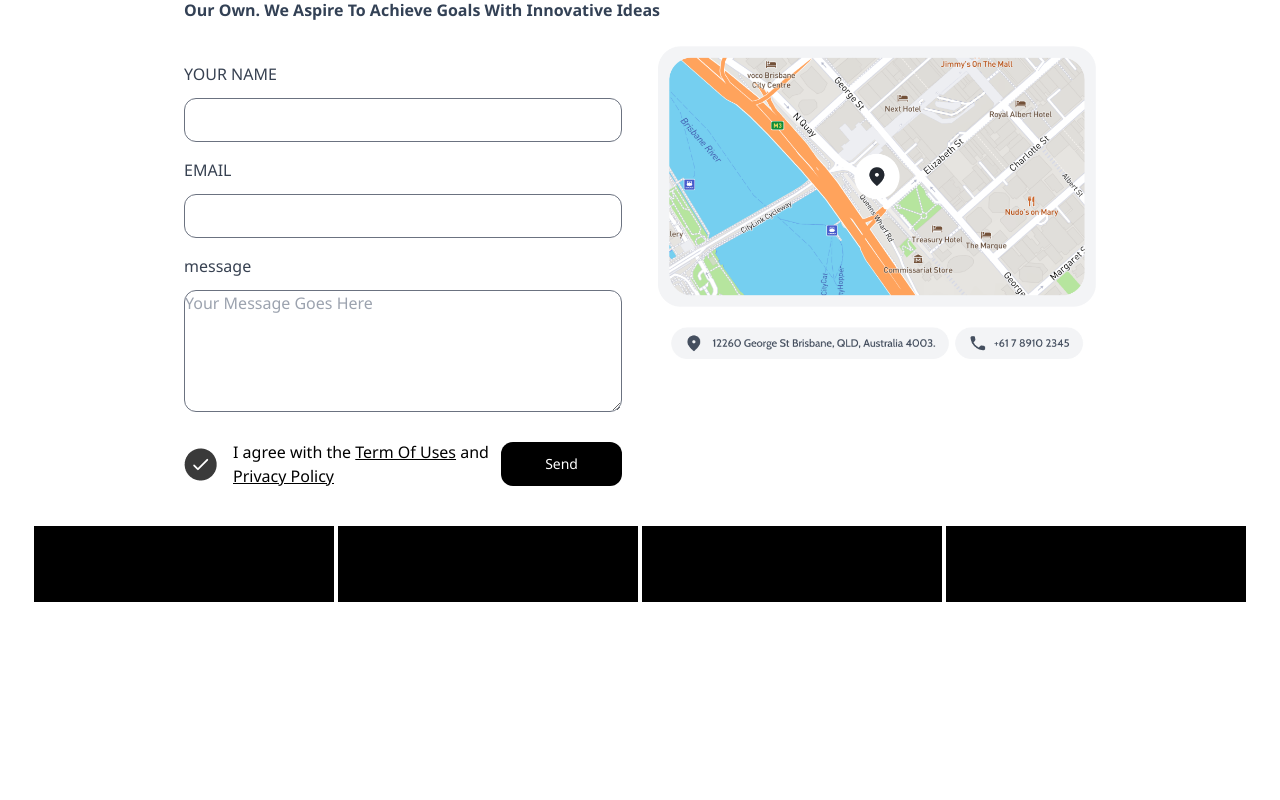
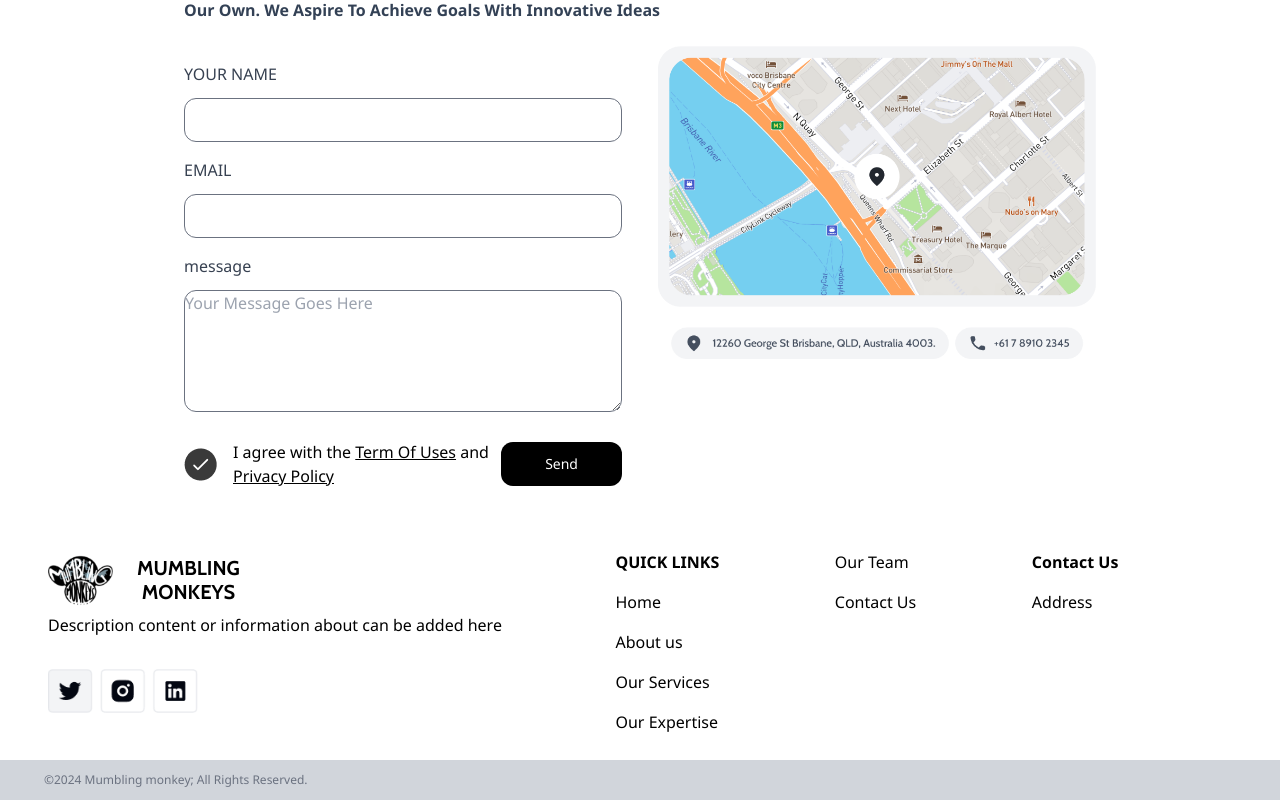
Before and after one commit to aazacz/Mumbling-Monkey, a React (Vite) app: page / in a window 1280 px wide. Shown: the part 2718-3518 px from the top of the page. Before the commit the page ends 3322 px from the top, so only its background shows below. Built offline with nearby package versions, Linux system fonts and the light colour scheme.

Commit message:
added Footer

```diff
--- a/src/App.jsx
+++ b/src/App.jsx
@@ -13,6 +13,7 @@ import { HiOutlineSpeakerphone, HiOutlineMailOpen } from "react-icons/hi";
 import Tick from "/Tick.png"
 import map from "/map.png"
 import address from "/address.png"
+import social from "/social.png"
 
 function App() {
   const [show, setShow] = useState(true)
@@ -342,17 +343,49 @@ function App() {
 
         </div>
 
-  {/* Footer Section */}
+        {/* Footer Section */}
 
-<div className='w-full h-20 grid grid-flow-col col-span-4 px-8 '>
+        <div className='w-full  grid grid-flow-col col-span-4 px-12 py-6 '>
 
-  <div className='bg-black border-white border-2'>
 
-  </div>
-  <div className='bg-black border-white border-2'></div>
-  <div className='bg-black border-white border-2'></div>
-  <div className='bg-black border-white border-2'></div>
-</div>
+          <div className='w-auto'>
+            <div className='flex items-center gap-6 '>
+              <img src={logo} width={65} alt="" />
+              <h1 className='text-center font-Cabin font-extrabold text-[20px] leading-6'>MUMBLING <br />MONKEYS</h1>
+            </div>
+
+            <p className='w-full'>Description content or information about can be added here</p>
+
+
+            <div className=' flex gap-2 mt-8'>
+            <img src={social} width={150} alt="" />
+
+
+            </div>
+          </div>
+
+          <div className=' flex flex-col border-white border-2 gap-y-4'>
+            <h1 className='font-semibold'> QUICK LINKS</h1>
+            <p className=''> Home</p>
+            <p className=''> About us </p>
+            <p className=''> Our Services </p>
+            <p className=''> Our Expertise </p>
+         </div>
+         <div className=' flex flex-col border-white border-2 gap-y-4'>
+            <p className=''> Our Team</p>
+            <p className=''> Contact Us </p>
+
+         </div>
+         <div className=' flex flex-col border-white border-2 gap-y-4'>
+            <h1 className='font-semibold'> Contact Us</h1>
+            <p className=''> Address</p>
+
+         </div>
+
+        </div>
+        <div className='w-full h-10 bg-gray-300 px-11 text-xs text-gray-500  flex items-center' >
+        ©2024 Mumbling monkey; All Rights Reserved.
+        </div>
 
 
 
```
Also changed, not shown: public/social.png (added).
